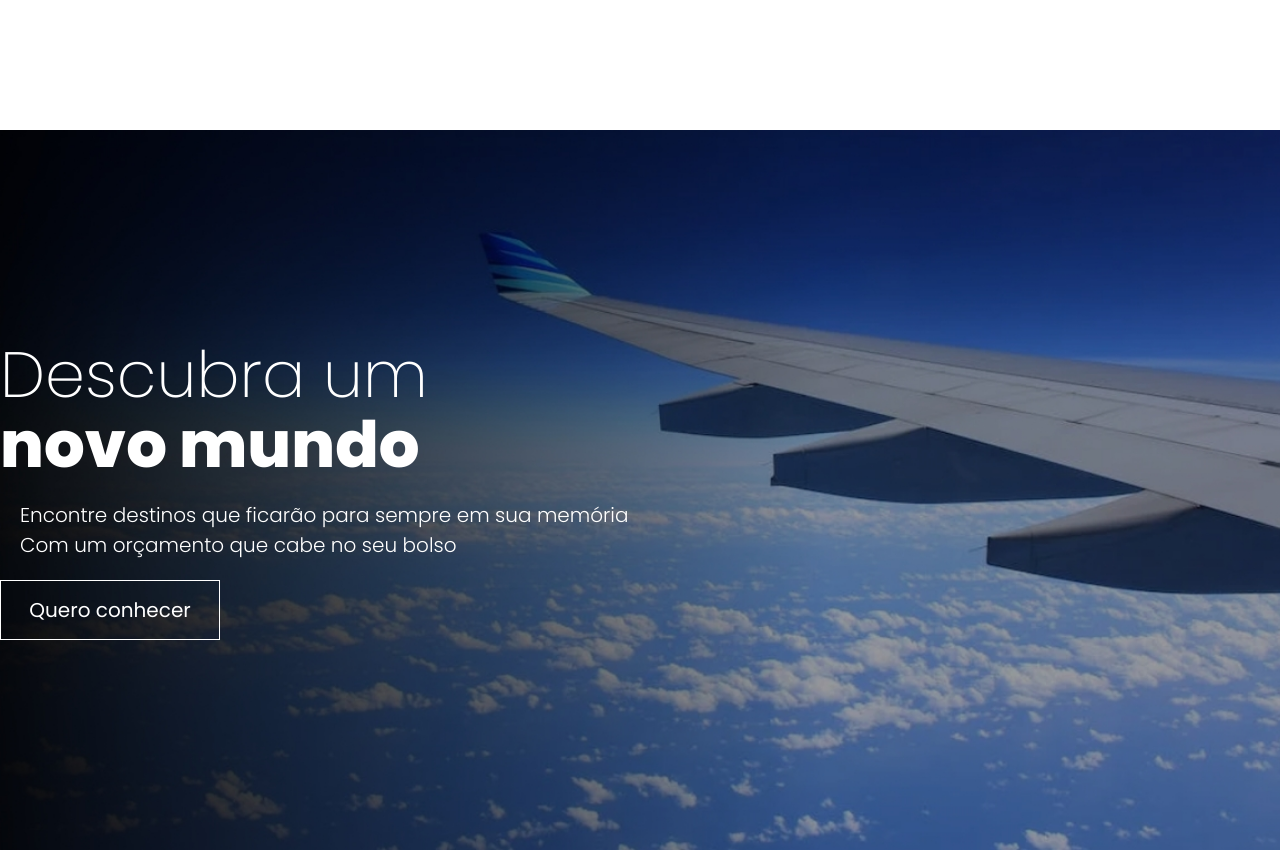
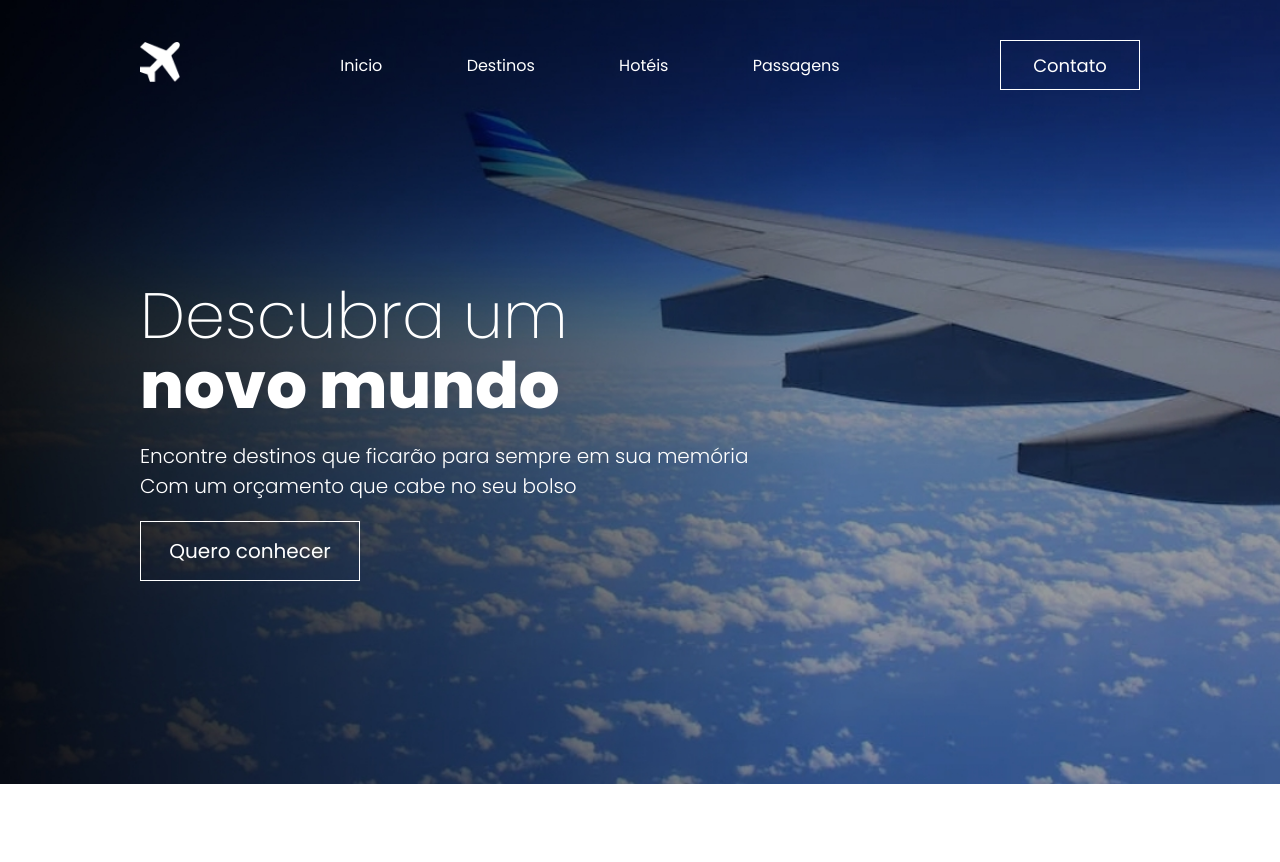
Before and after one commit to 2256univespPI/Projeto_PI, a plain HTML site: page index.html in a window 1280 px wide. Drawn offline with Linux system fonts and the light colour scheme.

Commit message:
Atualização

```diff
--- a/css/style.css
+++ b/css/style.css
@@ -10,11 +10,12 @@
 } */
 
 .interface {
-   max-width: 1280px;
+   max-width: 1000px;
    margin: 0 auto;
 }
 
-header .btn-contato button, .hero-site button {
+header .btn-contato button,
+.hero-site button {
    font-size: 18px;
    background-color: transparent;
    border: 1px solid #fff;
@@ -28,6 +29,9 @@ header .btn-contato button, .hero-site button {
 header {
    width: 100%;
    padding: 40px 0;
+   position: fixed;
+   top: 0;
+   left: 0;
 }
 
 header .interface {
@@ -65,7 +69,8 @@ header .btn-contato button {
    height: 50px;
 }
 
-header .btn-contato button:hover, .hero-site button:hover {
+header .btn-contato button:hover,
+.hero-site button:hover {
    background-color: #fff;
    color: #000;
 }
@@ -73,7 +78,7 @@ header .btn-contato button:hover, .hero-site button:hover {
 /* Estilo do hero  */
 
 section.hero-site {
-   height: 90vh;
+   height: 98vh;
    background-image: url(../imagens/bg-inicio-site.jpg);
    background-repeat: no-repeat;
    background-size: cover;
@@ -84,7 +89,7 @@ section.hero-site {
 .hero-site .interface {
    display: flex;
    align-items: center;
-   height: 100%;
+   height: 110%;
 }
 
 .hero-site .txt-hero h1 {
@@ -93,7 +98,7 @@ section.hero-site {
    font-weight: 200;
 }
 
-.hero-site .txt-hero h1 span{
+.hero-site .txt-hero h1 span {
    display: block;
    font-weight: 800;
 }
@@ -101,7 +106,7 @@ section.hero-site {
 .hero-site .txt-hero p {
    font-size: 20px;
    font-weight: 300;
-   margin: 20px;
+   margin: 20px 0;
 }
 
 .hero-site .txt-hero p span {
```
Also changed, not shown: index.html (+2 -2 lines), Anoteções.txt.
